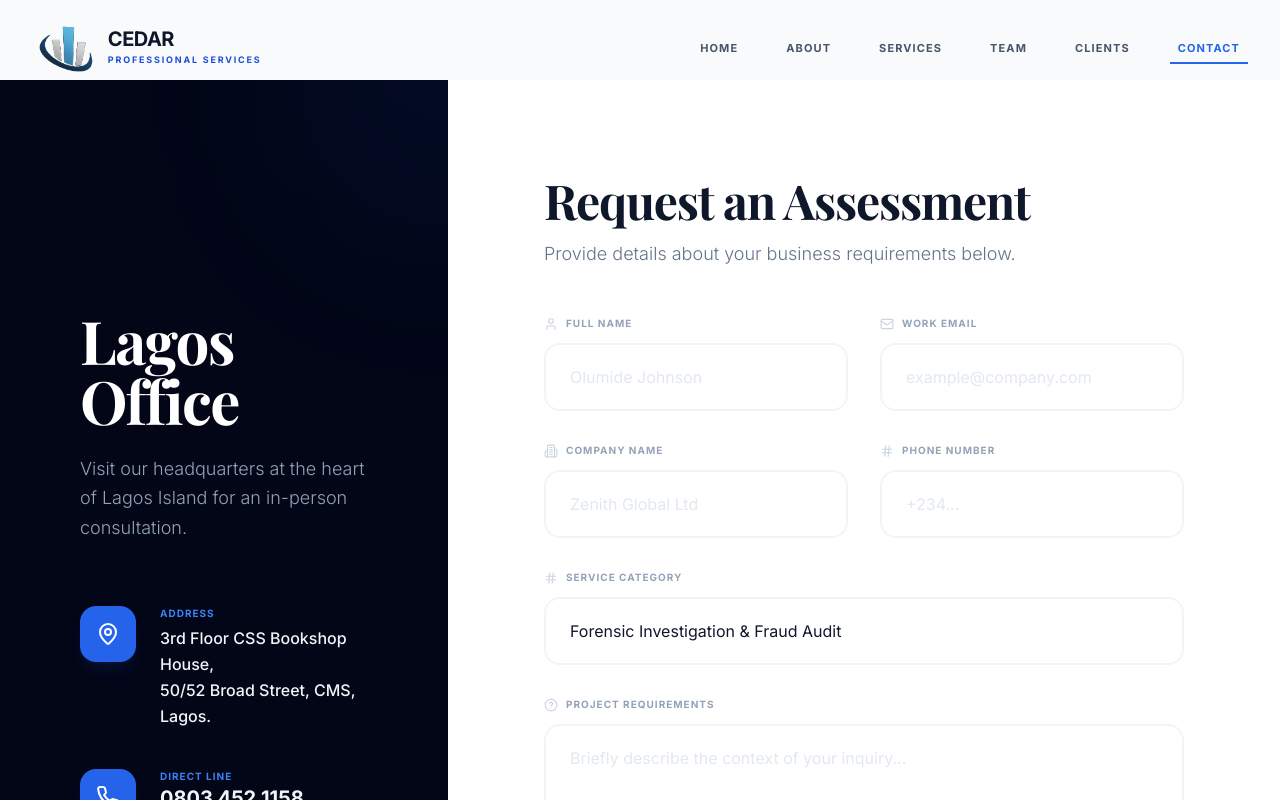
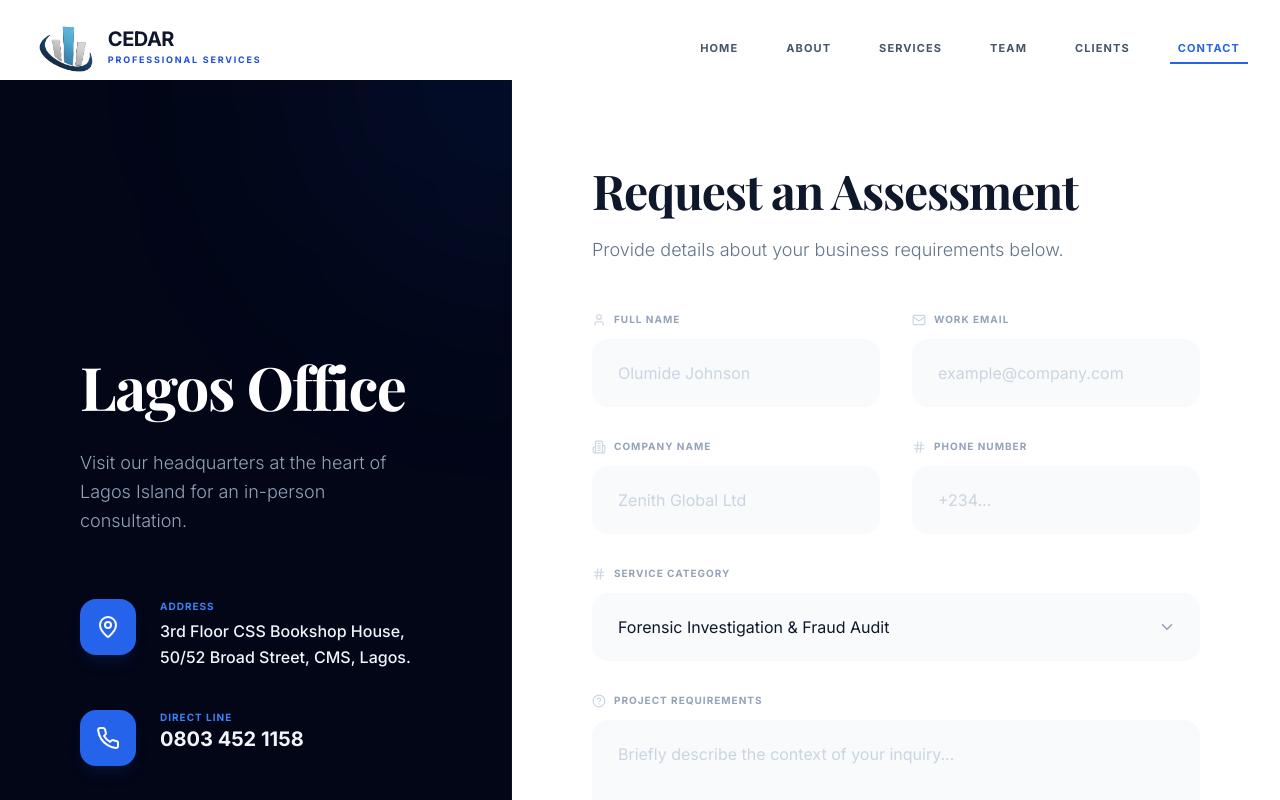
Before and after one commit to lanryweezy/Cedar-Professional-Services-Limited, a React (Vite) app: page /contact in a window 1280 px wide. Shown: the top 800 px of the page. Built offline with nearby package versions, Linux system fonts and the light colour scheme.

Commit message:
Refine Contact page symmetry and layout balance

```diff
--- a/pages/Contact.tsx
+++ b/pages/Contact.tsx
@@ -11,7 +11,8 @@ import {
     User,
     Building2,
     Hash,
-    HelpCircle
+    HelpCircle,
+    ChevronRight
 } from 'lucide-react';
 import SEO from '../components/SEO';
 
@@ -61,23 +62,23 @@ const Contact: React.FC = () => {
     };
 
     return (
-        <div className="min-h-screen bg-slate-50 flex flex-col lg:flex-row pt-20">
+        <div className="min-h-screen bg-white flex flex-col lg:flex-row pt-20">
             <SEO title="Contact Us | Cedar Pro Nigeria" description="Connect with our experts in Lagos." keywords="Contact Forensic Accountant Lagos" />
 
             {/* Left Column - Office Info */}
-            <div className="lg:w-[35%] bg-slate-950 text-white p-12 lg:p-20 space-y-16 relative overflow-hidden flex flex-col justify-center">
-                <div className="absolute top-0 right-0 w-64 h-64 bg-blue-600/10 blur-[100px] rounded-full -mr-32 -mt-32" />
+            <div className="lg:w-[40%] bg-slate-950 text-white p-12 lg:p-20 space-y-16 relative overflow-hidden flex flex-col justify-center border-r border-white/5">
+                <div className="absolute top-0 right-0 w-96 h-96 bg-blue-600/10 blur-[120px] rounded-full -mr-48 -mt-48" />
 
                 <div className="space-y-6 relative z-10">
-                    <h1 className="text-6xl font-display tracking-tight">Lagos Office</h1>
+                    <h1 className="text-6xl font-display tracking-tight leading-tight">Lagos Office</h1>
                     <p className="text-slate-400 text-lg font-light leading-relaxed max-w-sm">
                         Visit our headquarters at the heart of Lagos Island for an in-person consultation.
                     </p>
                 </div>
 
                 <div className="space-y-10 relative z-10">
-                    <div className="flex items-start gap-6">
-                        <div className="w-14 h-14 bg-blue-600 rounded-2xl flex items-center justify-center shrink-0 shadow-lg shadow-blue-900/20">
+                    <div className="flex items-start gap-6 group">
+                        <div className="w-14 h-14 bg-blue-600 rounded-2xl flex items-center justify-center shrink-0 shadow-lg shadow-blue-900/20 group-hover:scale-105 transition-transform">
                             <MapPin size={24} className="text-white" />
                         </div>
                         <div className="space-y-1">
@@ -89,8 +90,8 @@ const Contact: React.FC = () => {
                         </div>
                     </div>
 
-                    <div className="flex items-start gap-6">
-                        <div className="w-14 h-14 bg-blue-600 rounded-2xl flex items-center justify-center shrink-0 shadow-lg shadow-blue-900/20">
+                    <div className="flex items-start gap-6 group">
+                        <div className="w-14 h-14 bg-blue-600 rounded-2xl flex items-center justify-center shrink-0 shadow-lg shadow-blue-900/20 group-hover:scale-105 transition-transform">
                             <Phone size={24} className="text-white" />
                         </div>
                         <div className="space-y-1">
@@ -101,8 +102,8 @@ const Contact: React.FC = () => {
                         </div>
                     </div>
 
-                    <div className="flex items-start gap-6">
-                        <div className="w-14 h-14 bg-blue-600 rounded-2xl flex items-center justify-center shrink-0 shadow-lg shadow-blue-900/20">
+                    <div className="flex items-start gap-6 group">
+                        <div className="w-14 h-14 bg-blue-600 rounded-2xl flex items-center justify-center shrink-0 shadow-lg shadow-blue-900/20 group-hover:scale-105 transition-transform">
                             <Mail size={24} className="text-white" />
                         </div>
                         <div className="space-y-1">
@@ -116,10 +117,10 @@ const Contact: React.FC = () => {
             </div>
 
             {/* Right Column - Form */}
-            <div className="lg:w-[65%] bg-white p-12 lg:p-24 flex flex-col justify-center">
-                <div className="max-w-3xl mx-auto w-full space-y-12">
+            <div className="lg:w-[60%] bg-white p-12 lg:p-20 flex flex-col justify-center relative">
+                <div className="max-w-3xl mx-auto w-full space-y-12 relative z-10">
                     <div className="space-y-4">
-                        <h2 className="text-5xl font-display text-slate-900 tracking-tight">Request an Assessment</h2>
+                        <h2 className="text-5xl font-display text-slate-900 tracking-tight leading-tight">Request an Assessment</h2>
                         <p className="text-slate-500 text-lg font-light">Provide details about your business requirements below.</p>
                     </div>
 
@@ -150,7 +151,7 @@ const Contact: React.FC = () => {
                                         placeholder="Olumide Johnson"
                                         value={formData.fullName}
                                         onChange={(e) => setFormData({ ...formData, fullName: e.target.value })}
-                                        className={`w-full px-6 py-5 bg-white border-2 rounded-2xl focus:border-blue-600 focus:outline-none transition-all placeholder:text-slate-200 ${errors.fullName ? 'border-red-500' : 'border-slate-100'}`}
+                                        className={`w-full px-6 py-5 bg-slate-50 border-2 rounded-2xl focus:border-blue-600 focus:bg-white focus:outline-none transition-all placeholder:text-slate-300 ${errors.fullName ? 'border-red-500' : 'border-slate-50'}`}
                                     />
                                     {errors.fullName && <p className="text-red-500 text-[10px] mt-1 flex items-center gap-1 font-bold tracking-wide uppercase"><AlertCircle size={12} /> {errors.fullName}</p>}
                                 </div>
@@ -165,7 +166,7 @@ const Contact: React.FC = () => {
                                         placeholder="example@company.com"
                                         value={formData.email}
                                         onChange={(e) => setFormData({ ...formData, email: e.target.value })}
-                                        className={`w-full px-6 py-5 bg-white border-2 rounded-2xl focus:border-blue-600 focus:outline-none transition-all placeholder:text-slate-200 ${errors.email ? 'border-red-500' : 'border-slate-100'}`}
+                                        className={`w-full px-6 py-5 bg-slate-50 border-2 rounded-2xl focus:border-blue-600 focus:bg-white focus:outline-none transition-all placeholder:text-slate-300 ${errors.email ? 'border-red-500' : 'border-slate-50'}`}
                                     />
                                     {errors.email && <p className="text-red-500 text-[10px] mt-1 flex items-center gap-1 font-bold tracking-wide uppercase"><AlertCircle size={12} /> {errors.email}</p>}
                                 </div>
@@ -180,7 +181,7 @@ const Contact: React.FC = () => {
                                         placeholder="Zenith Global Ltd"
                                         value={formData.companyName}
                                         onChange={(e) => setFormData({ ...formData, companyName: e.target.value })}
-                                        className={`w-full px-6 py-5 bg-white border-2 rounded-2xl focus:border-blue-600 focus:outline-none transition-all placeholder:text-slate-200 ${errors.companyName ? 'border-red-500' : 'border-slate-100'}`}
+                                        className={`w-full px-6 py-5 bg-slate-50 border-2 rounded-2xl focus:border-blue-600 focus:bg-white focus:outline-none transition-all placeholder:text-slate-300 ${errors.companyName ? 'border-red-500' : 'border-slate-50'}`}
                                     />
                                     {errors.companyName && <p className="text-red-500 text-[10px] mt-1 flex items-center gap-1 font-bold tracking-wide uppercase"><AlertCircle size={12} /> {errors.companyName}</p>}
                                 </div>
@@ -195,7 +196,7 @@ const Contact: React.FC = () => {
                                         placeholder="+234..."
                                         value={formData.phone}
                                         onChange={(e) => setFormData({ ...formData, phone: e.target.value })}
-                                        className={`w-full px-6 py-5 bg-white border-2 rounded-2xl focus:border-blue-600 focus:outline-none transition-all placeholder:text-slate-200 border-slate-100`}
+                                        className={`w-full px-6 py-5 bg-slate-50 border-2 rounded-2xl focus:border-blue-600 focus:bg-white focus:outline-none transition-all placeholder:text-slate-300 border-slate-50`}
                                     />
                                 </div>
                             </div>
@@ -204,11 +205,12 @@ const Contact: React.FC = () => {
                                 <label htmlFor="service" className="flex items-center gap-2 text-[10px] font-bold text-slate-400 uppercase tracking-widest">
                                     <Hash size={14} className="text-slate-300" /> Service Category
                                 </label>
+                                <div className="relative">
                                     <select
                                         id="service"
                                         value={formData.serviceCategory}
                                         onChange={(e) => setFormData({ ...formData, serviceCategory: e.target.value })}
-                                    className="w-full px-6 py-5 bg-white border-2 border-slate-100 rounded-2xl focus:border-blue-600 focus:outline-none transition-all appearance-none cursor-pointer"
+                                        className="w-full px-6 py-5 bg-slate-50 border-2 border-slate-50 rounded-2xl focus:border-blue-600 focus:bg-white focus:outline-none transition-all appearance-none cursor-pointer"
                                     >
                                         <option value="">Forensic Investigation & Fraud Audit</option>
                                         <option value="tax">Tax Consultancy & Compliance</option>
@@ -216,6 +218,8 @@ const Contact: React.FC = () => {
                                         <option value="corporate">Corporate Restructuring</option>
                                         <option value="training">Tally/Sage Training</option>
                                     </select>
+                                    <ChevronRight size={18} className="absolute right-6 top-1/2 -translate-y-1/2 rotate-90 text-slate-400 pointer-events-none" />
+                                </div>
                             </div>
 
                             <div className="space-y-3">
@@ -228,7 +232,7 @@ const Contact: React.FC = () => {
                                     placeholder="Briefly describe the context of your inquiry..."
                                     value={formData.requirements}
                                     onChange={(e) => setFormData({ ...formData, requirements: e.target.value })}
-                                    className={`w-full px-6 py-5 bg-white border-2 rounded-2xl focus:border-blue-600 focus:outline-none transition-all resize-none placeholder:text-slate-200 ${errors.requirements ? 'border-red-500' : 'border-slate-100'}`}
+                                    className={`w-full px-6 py-5 bg-slate-50 border-2 rounded-2xl focus:border-blue-600 focus:bg-white focus:outline-none transition-all resize-none placeholder:text-slate-300 ${errors.requirements ? 'border-red-500' : 'border-slate-50'}`}
                                 ></textarea>
                                 {errors.requirements && <p className="text-red-500 text-[10px] mt-1 flex items-center gap-1 font-bold tracking-wide uppercase"><AlertCircle size={12} /> {errors.requirements}</p>}
                             </div>
```
Lines whose indentation alone changed are shown as unchanged.
